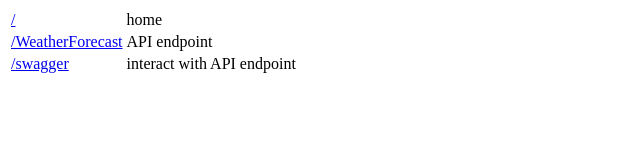
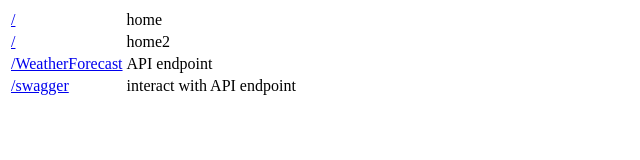
Before and after one commit to ncarlson/weather-forecast-test, a plain HTML site: page StaticFiles/index.html in a window 1280 px wide. Shown: the whole page, without its empty margins (0-640 px from the left). Drawn offline with Linux system fonts and the light colour scheme.

Commit message:
updated index

```diff
--- a/StaticFiles/index.html
+++ b/StaticFiles/index.html
@@ -11,6 +11,10 @@
         <td>home</td>
     </tr>
     <tr>
+        <td><a href="/">/</a></td>
+        <td>home2</td>
+    </tr>
+    <tr>
         <td><a href="/WeatherForecast">/WeatherForecast</a></td>
         <td>API endpoint</td>
     </tr>
```
